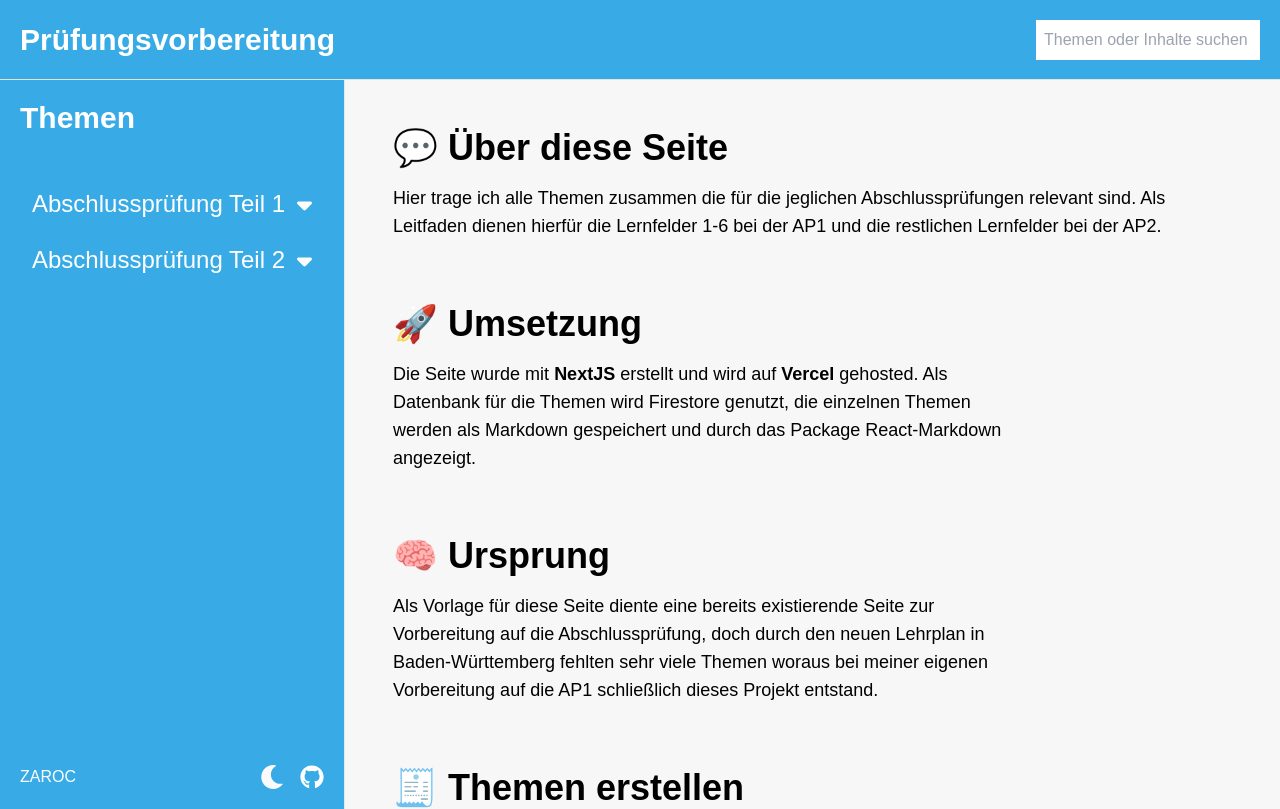
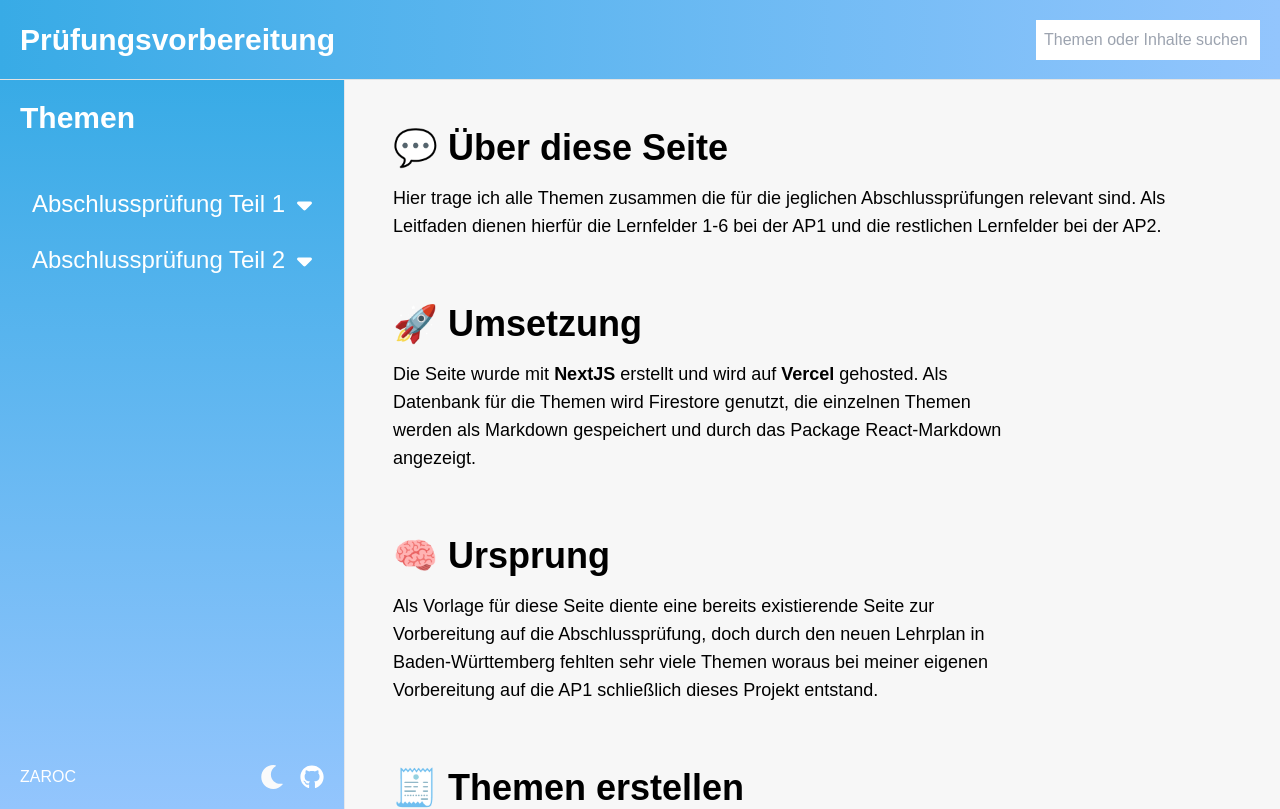
Before and after one commit to z4roc/study, a Next.js app: page / in a window 1280 px wide. Built offline with nearby package versions, Linux system fonts and the light colour scheme.

Commit message:
theme update

```diff
--- a/components/Navmenu.tsx
+++ b/components/Navmenu.tsx
@@ -54,7 +54,7 @@ export function Navbar() {
   };
 
   return (
-    <div className="h-20 bg-bglight dark:bg-bg border-b border-lightborder dark:border-black w-full p-0 m-0">
+    <div className="h-20 bg-gradient-to-r from-bglight to-blue-300 dark:from-bg dark:to-slate-800 border-b border-lightborder dark:border-black w-full p-0 m-0">
       <div className="flex md:items-center h-full w-full p-5">
         <Link className="md:text-3xl text-xl text-white font-bold" href="/">
           Prüfungsvorbereitung
@@ -98,7 +98,7 @@ export function Navbar() {
 
 export default function Navmenu() {
   return (
-    <div className="w-full md:w-min bg-bglight dark:bg-bg md:border-r flex flex-col dark:border-black h-full min-h-1/3 min-w-max text-white overflow-x-hidden">
+    <div className="w-full md:w-min  bg-gradient-to-b from-bglight to-blue-300 dark:from-bg dark:to-slate-800 md:border-r flex flex-col dark:border-black h-full min-h-1/3 min-w-max text-white overflow-x-hidden">
       <h1 className="text-3xl font-semibold p-5">Themen</h1>
       <div className="overflow-y-auto max-h-3/4 p-5">
         <Accordion title="Abschlussprüfung Teil 1" />
```
